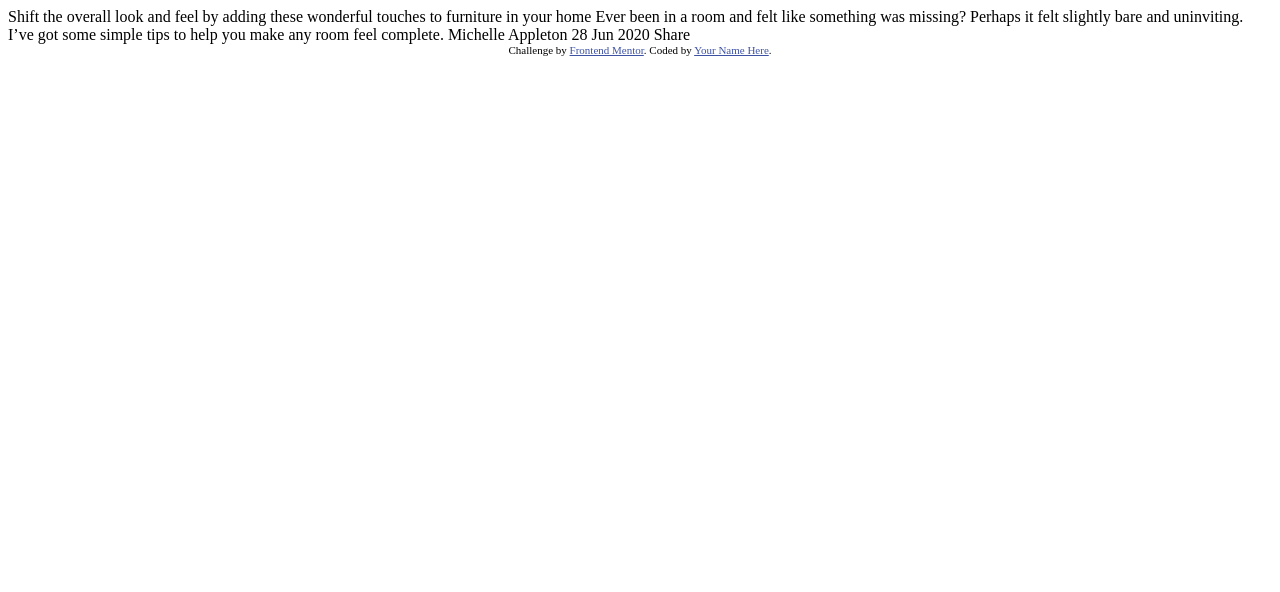
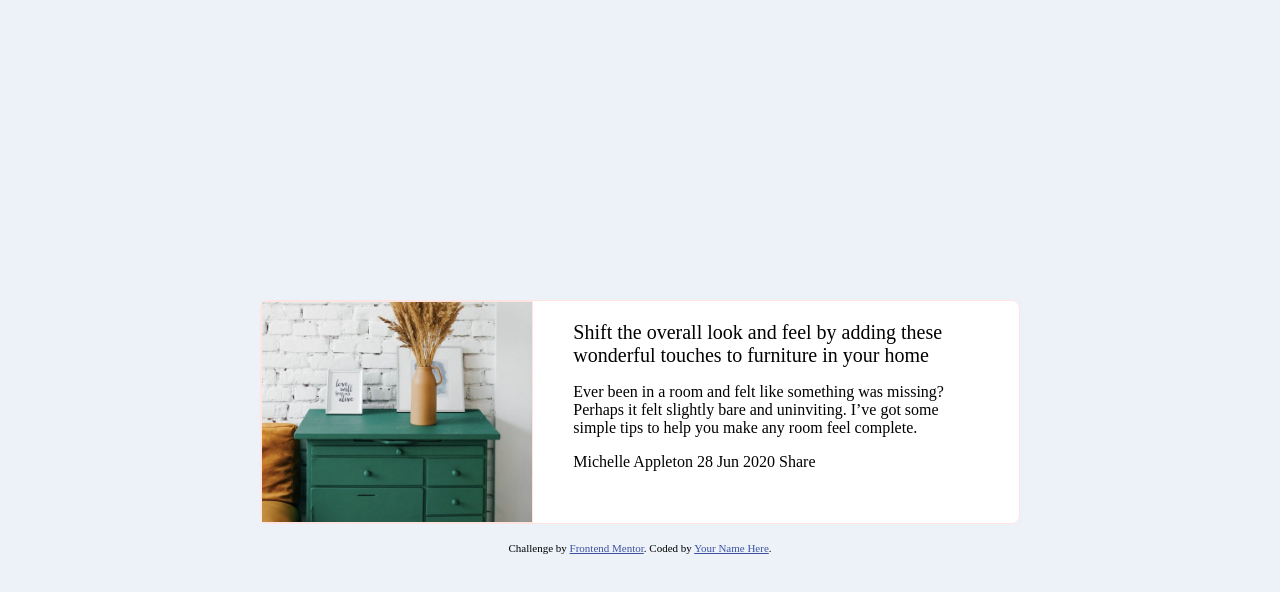
Before and after one commit to minimalsm/article-preview-component, a plain HTML site: page index.html in a window 1280 px wide. Drawn offline with Linux system fonts and the light colour scheme.

Commit message:
Styled basic skeleton

```diff
--- a/index.html
+++ b/index.html
@@ -12,22 +12,73 @@
   <style>
     .attribution { font-size: 11px; text-align: center; }
     .attribution a { color: hsl(228, 45%, 44%); }
+
+    body {
+      background-color: hsl(210, 46%, 95%);
+    }
+
+    .card {
+      margin: 0 auto;
+      margin-top: 300px;
+      width: 60%;
+      height: auto;
+      border: 1px solid mistyrose;
+      border-radius: 8px;
+
+      background-color: white;
+
+      display: flex;
+      justify-content: center;
+
+
+    }
+
+    .card-image {
+      flex: 1 1 40%;
+      border: 1px solid mistyrose;
+    }
+
+    img {
+      width: 100%;
+      height: 100%;
+
+      object-fit: cover;
+    }
+
+    .card-content {
+      flex: 1 1 60%;
+      padding: 20px 40px;
+    }
+
+    .card-content-title {
+      font-size: 20px;
+    }
+
   </style>
 </head>
 <body>
 
-  Shift the overall look and feel by adding these wonderful
-  touches to furniture in your home
+  <div class='card'>
+    <div class='card-image'>
+      <img src='./images/drawers.jpg'>
+    </div>
+    <div class='card-content'>
+      <span class='card-content-title'>Shift the overall look and feel by adding these wonderful
+      touches to furniture in your home</span>
 
-  Ever been in a room and felt like something was missing? Perhaps
-  it felt slightly bare and uninviting. I’ve got some simple tips
-  to help you make any room feel complete.
+      <p>Ever been in a room and felt like something was missing? Perhaps
+      it felt slightly bare and uninviting. I’ve got some simple tips
+      to help you make any room feel complete.</p>
 
-  Michelle Appleton
-  28 Jun 2020
+      <span>Michelle Appleton</span>
+      <span>28 Jun 2020</span>
+      <span>Share</span>
+    </div>
+  </div>
 
-  Share
 
+
+  <br/>
   <div class="attribution">
     Challenge by <a href="https://www.frontendmentor.io?ref=challenge" target="_blank">Frontend Mentor</a>.
     Coded by <a href="#">Your Name Here</a>.
```
